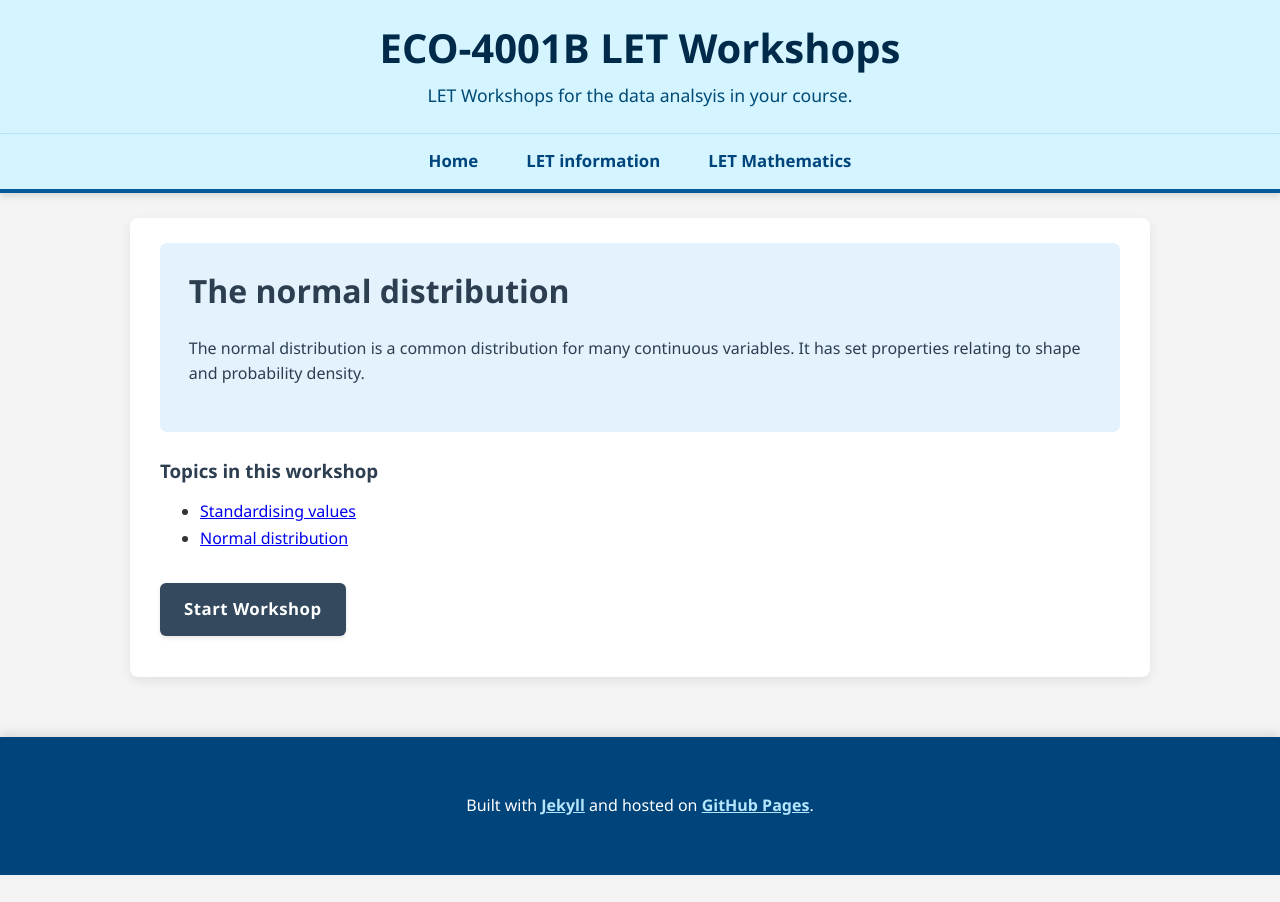
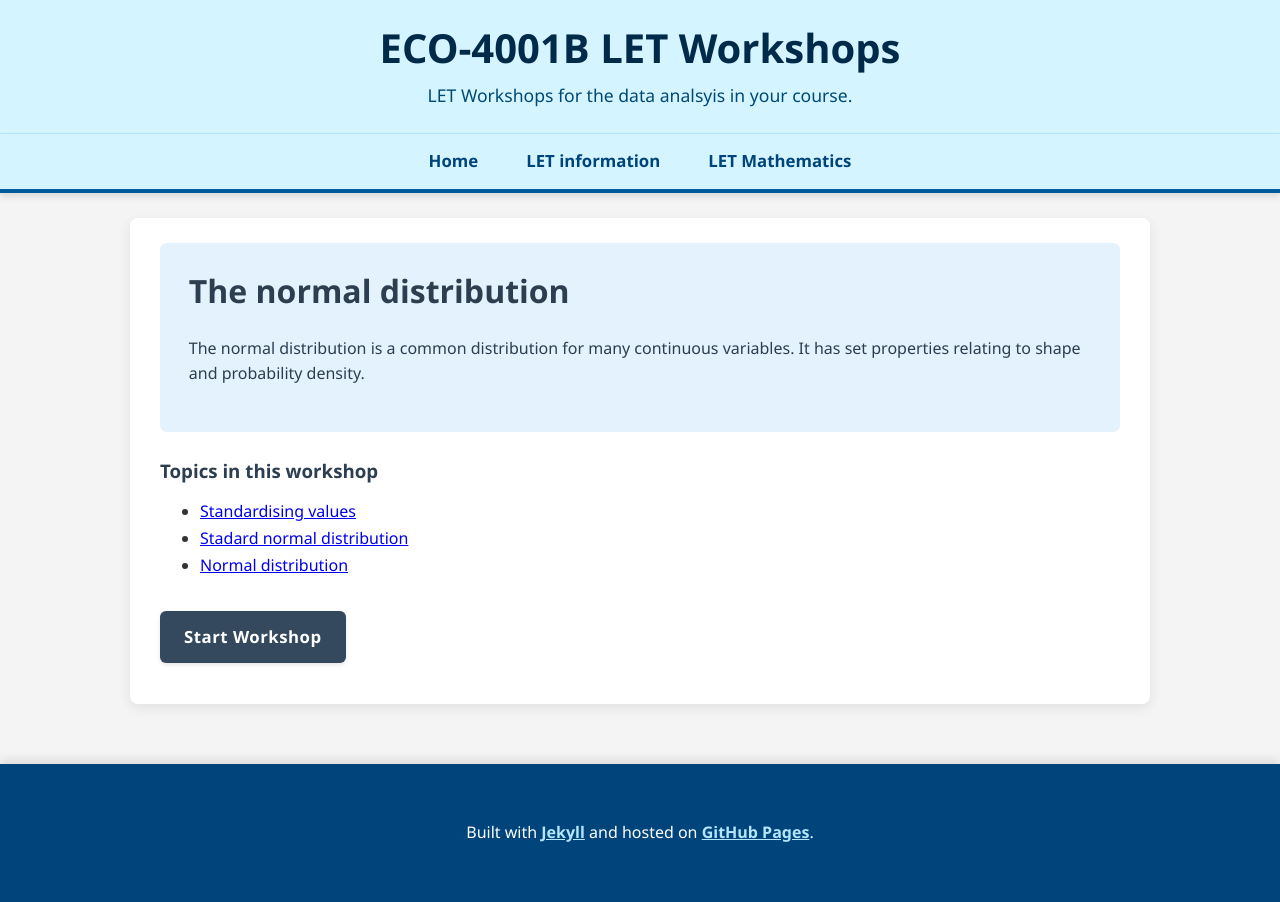
Before and after one commit to probe973/eco-4001b, a Jekyll site: the page built from normal/index.md, in a window 1280 px wide. Built offline with Jekyll 4.4.1, drawn with Linux system fonts in a browser that asks for light colours.

Commit message:
Update workshop topics for normal distribution

```diff
--- a/normal/index.md
+++ b/normal/index.md
@@ -14,7 +14,8 @@ The normal distribution is a common distribution for many continuous variables.
 ### Topics in this workshop
 
 * <a href="{{ "/normal/01-standardise.html" | relative_url }}">Standardising values</a>
-* <a href="{{ "/drv/02-distribution.html" | relative_url }}">Normal distribution</a>
+* <a href="{{ "/normal/02-standard_normal.html" | relative_url }}">Stadard normal distribution</a>
+* <a href="{{ "/normal/03-normal_distribution.html" | relative_url }}">Normal distribution</a>
 
 
 <a href="{{ "/normal/01-standardise.html" | relative_url }}" class="btn btn-primary">Start Workshop</a>
```
